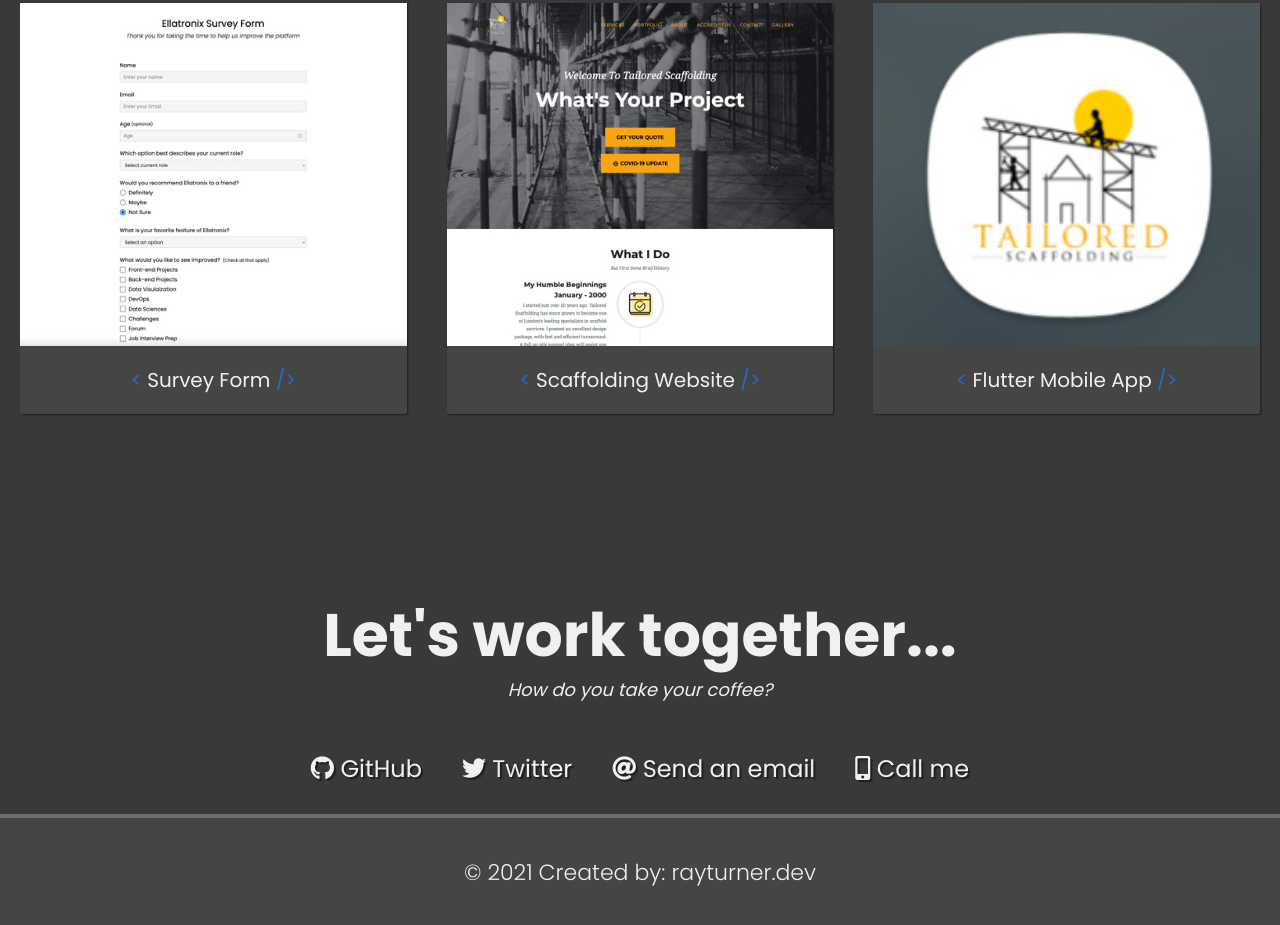
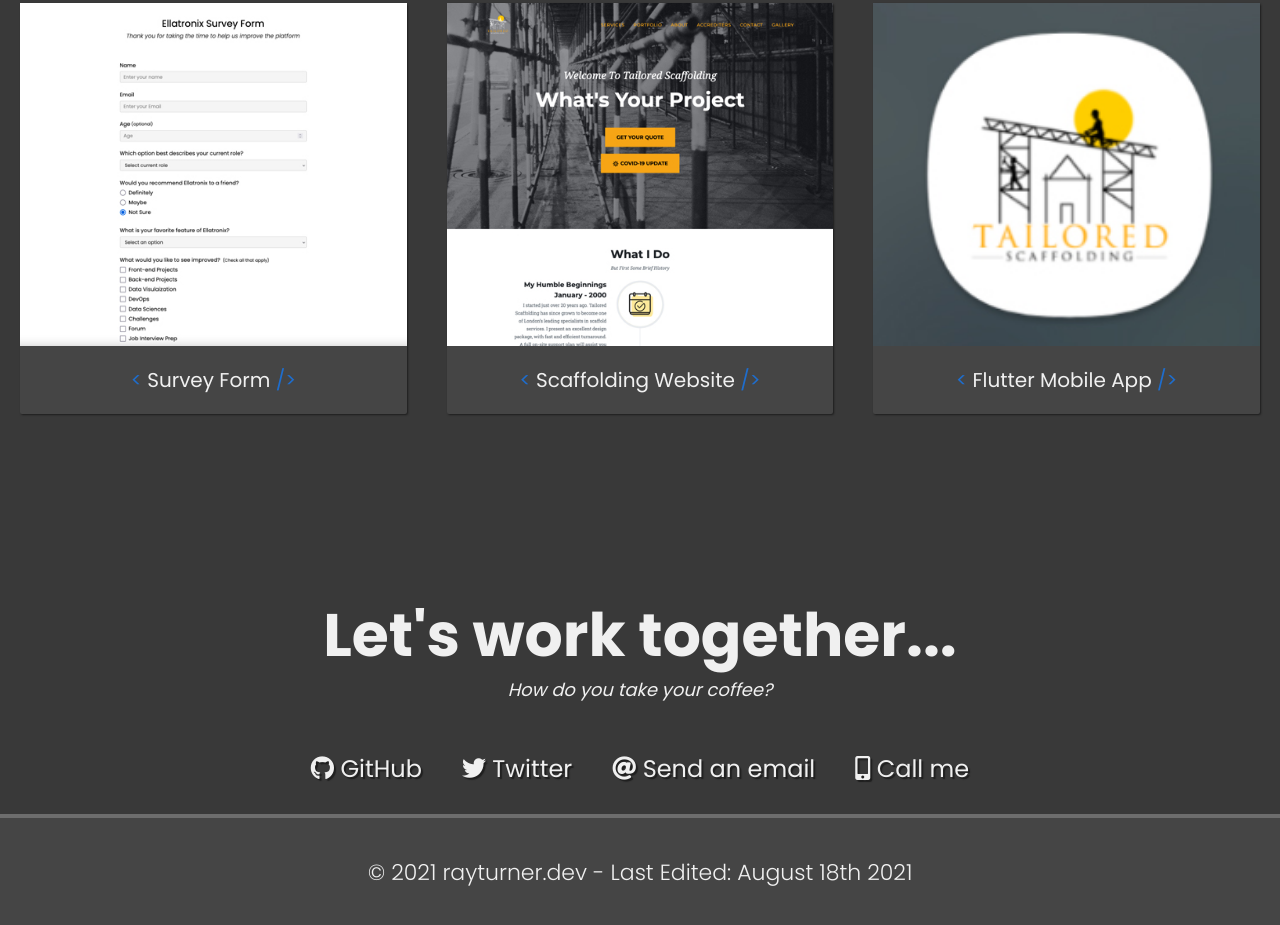
Before and after one commit to rayct/fcc-personal-portfolio-webpage, a plain HTML site: page index.master.html in a window 1280 px wide. Shown: the part 1418-2343 px from the top of the page. Drawn offline with Linux system fonts and the light colour scheme.

Commit message:
Footter a tag removed

```diff
--- a/index.master.html
+++ b/index.master.html
@@ -137,8 +137,9 @@
 <!-- START FOOTER SECTION -->
 <footer>
     <p>
-        &copy; 2021 Created by:
-        <a href="https://www.rayturner.dev/" target="_blank">rayturner.dev </a>
+        &copy; 2021
+        <!-- <a href="https://www.rayturner.dev/" target="_blank">rayturner.dev </a>  -->
+        rayturner.dev - Last Edited: August 18th 2021
     </p>
 </footer>
 <!-- END FOOTER SECTION -->
```
